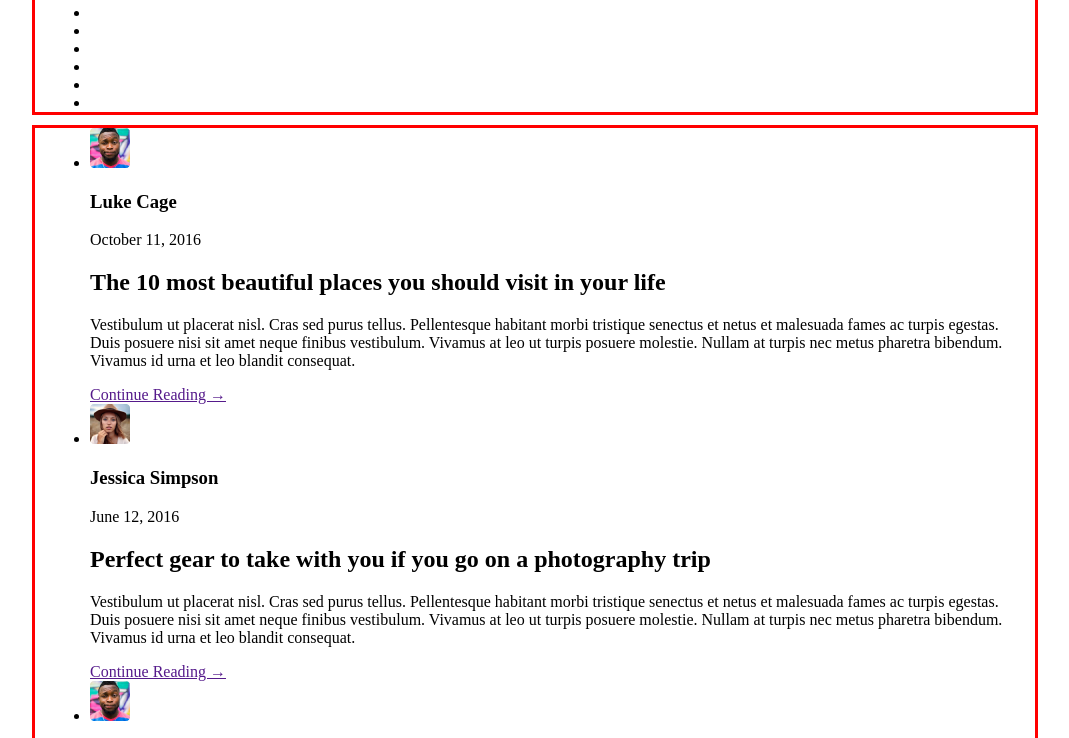
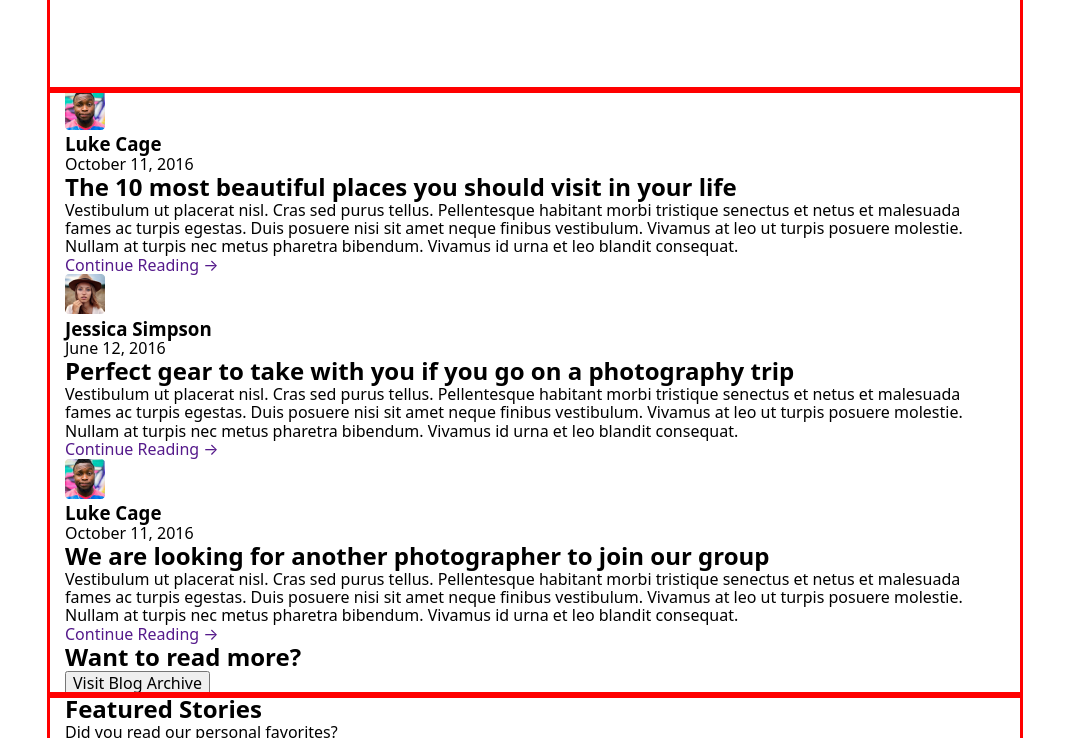
Before and after one commit to lukaluks/Explorer, a plain HTML site: page index.html in a window 1280 px wide. Shown: the part 64-802 px from the top of the page, without its empty margins (105-1174 px from the left). Drawn offline with nearby package versions, Linux system fonts and the light colour scheme.

Commit message:
normaliza+reset

```diff
--- a/style.css
+++ b/css/common.css
@@ -1,3 +1,7 @@
+button {
+    cursor: pointer;
+}
+
 :root{
     --text-color:#FFFFFF;
 --description-text: #333333;
@@ -6,19 +10,6 @@
 }
 
 
-
-
-.header-link{
-    color: var(--text-color);
-font-family: Montserrat;
-font-size: 11px;
-font-style: normal;
-font-weight: 400;
-line-height: 14px;
-letter-spacing: 1.3px;
-text-transform: uppercase;
-}
-
 .container {
     width: 970px;
     margin: 0 auto;
--- /dev/null
+++ b/css/reset.css
@@ -0,0 +1,13 @@
+h1,h2,h3,p {
+    margin: 0;
+}
+
+ul {
+    list-style: none;
+    margin: 0;
+    padding: 0;
+}
+
+a {
+    text-decoration: none;
+}
--- /dev/null
+++ b/css/style.css
@@ -0,0 +1,15 @@
+
+
+
+
+
+.header-link{
+    color: var(--text-color);
+font-family: Montserrat;
+font-size: 11px;
+font-style: normal;
+font-weight: 400;
+line-height: 14px;
+letter-spacing: 1.3px;
+text-transform: uppercase;
+}
--- a/index.html
+++ b/index.html
@@ -4,9 +4,11 @@
     <meta charset="UTF-8" />
     <meta name="viewport" content="width=device-width, initial-scale=1.0" />
     <title>explorer</title>
-    <link rel="stylesheet" href="./style.css" />
+    <link rel="stylesheet" href="./css/reset.css" />
+    <link rel="stylesheet" href="https://cdnjs.cloudflare.com/ajax/libs/modern-normalize/2.0.0/modern-normalize.min.css" integrity="sha512-4xo8blKMVCiXpTaLzQSLSw3KFOVPWhm/TRtuPVc4WG6kUgjH6J03IBuG7JZPkcWMxJ5huwaBpOpnwYElP/m6wg==" crossorigin="anonymous" referrerpolicy="no-referrer" />
+    <link rel="stylesheet" href="./css/common.css">
+    <link rel="stylesheet" href="./css/style.css" />
   </head>
-
   <body>
     <header class="header">
       <div class="container">
```
